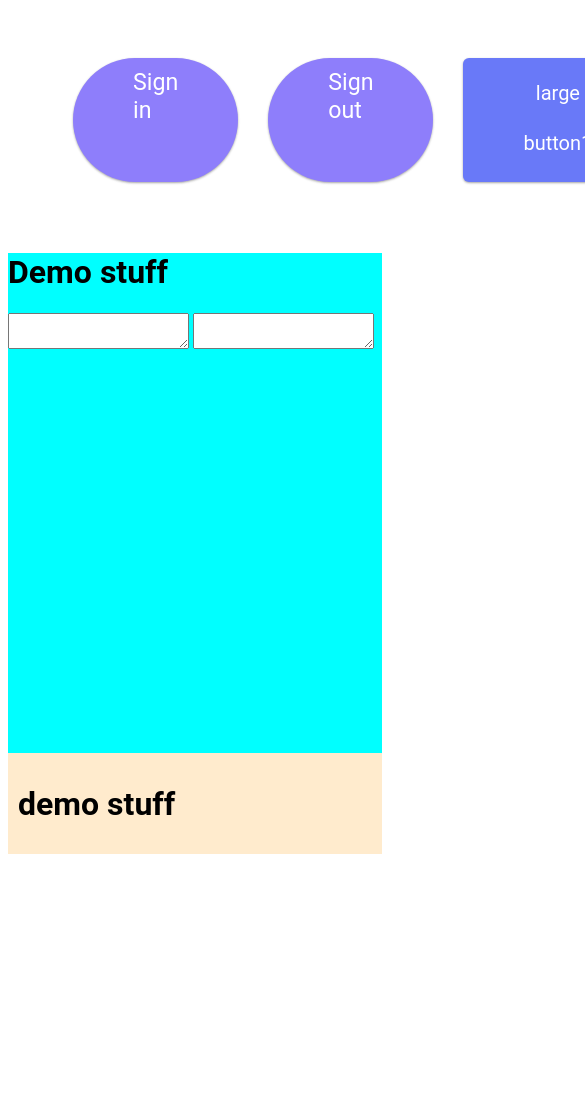
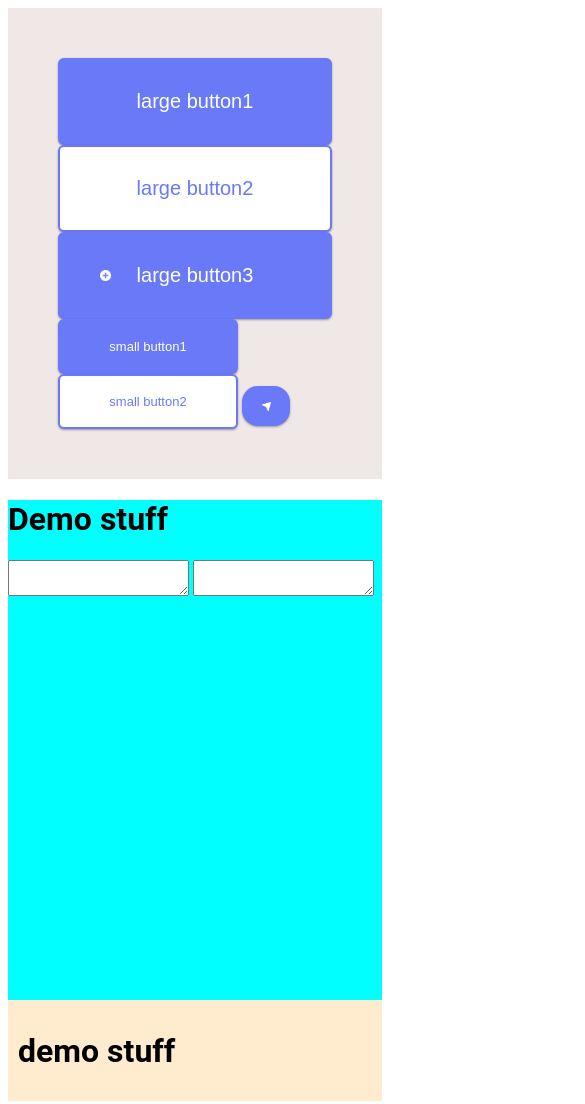
Before and after one commit to ntecrc/demo-stuff, a plain HTML site: page index.html in a window 390 px wide. Shown: the top 1104 px of the page, 585 px wide, since content can reach past the window. Before the commit the page ends 862 px from the top, so only its background shows below. Drawn offline with Linux system fonts and the light colour scheme.

Commit message:
made the buttons responsive

```diff
--- a/css/style.css
+++ b/css/style.css
@@ -15,9 +15,9 @@ body {
 }
 
 nav {
-  display: flex;
-  background-color: rgb(255, 255, 255);
-  width: auto;
+  display: inline-block;
+  background-color: rgb(240, 231, 231);
+  width: 100%;
   padding: 50px;
   /* overflow: hidden; */
 
@@ -43,22 +43,21 @@ footer {
 .large-button1 {
   background: #6979F8;
   border-radius: 6px;
-  padding: 10px 60px;
+  border: 2px solid #6979F8;
   color: #fff;
   text-decoration: none;
   font-size: 1.25em;
-  margin: 0 15px;
   box-shadow: 0 1px 3px rgba(0, 0, 0, 0.12), 0 1px 2px rgba(0, 0, 0, 0.24);
-  width: 343px;
-  line-height: 50px;
-  text-align: center;
-  vertical-align: center;
+  max-width: 343px;
+  width: 100%;
+  cursor: pointer;
+  padding: 30px 30px;
 
 }
+
 .large-button1:hover {
   background-color: #0099cc;
-
-
+  border: 2px solid #0099cc;
 }
 
 /* ghost button large */
@@ -66,18 +65,18 @@ footer {
   background: rgb(255, 255, 255);
   border: 2px solid #6979F8;
   border-radius: 6px;
-  padding: 10px 60px;
   color: #6979F8;
   text-decoration: none;
   font-size: 1.25em;
   /* font is a little smaller for large-button2*/
-  margin: 0 15px;
+  /* margin: 0 15px; */
   box-shadow: 0 1px 3px rgba(0, 0, 0, 0.12), 0 1px 2px rgba(0, 0, 0, 0.24);
-  width: 343px;
-  line-height: 50px;
-  text-align: center;
-  vertical-align: center;
+  max-width: 345px;
+  width: 100%;
+  padding: 30px 30px;
+
 }
+
 .large-button2:hover {
   background-color: #6979F8;
   color: #fff;
@@ -89,21 +88,20 @@ footer {
 .large-button3 {
   background: #6979F8 url('../images/small-plus-icon.png') no-repeat center left 15.25%/ 4%;
   border-radius: 6px;
-  padding: 10px 60px;
+  border: 2px solid #6979F8;
   color: #fff;
   text-decoration: none;
-  font-size: 1.45em; /* font is a little bigger for large-button3*/
-  margin: 0 15px;
+  font-size: 1.25em;
+  /* font is a little bigger for large-button3*/
   box-shadow: 0 1px 3px rgba(0, 0, 0, 0.12), 0 1px 2px rgba(0, 0, 0, 0.24);
-  width: 343px;
-  line-height: 50px;
-  text-align: center;
-  vertical-align: center;
+  max-width: 345px;
+  width: 100%;
+  padding: 30px 30px;
 }
+
 .large-button3:hover {
   background-color: #0099cc;
-
-
+  border: 2px solid #0099cc;
 }
 
 
@@ -114,23 +112,20 @@ footer {
 .small-button1 {
   background: #6979F8;
   border-radius: 6px;
-  padding: 10px 10px;
+  border: 2px solid #6979F8;
   color: #fff;
   text-decoration: none;
   font-size: 13px;
-  margin: 0 15px;
   box-shadow: 0 1px 3px rgba(0, 0, 0, 0.12), 0 1px 2px rgba(0, 0, 0, 0.24);
-  width: 180px;
-  height: 40px;
-  /* adjusts the positioning on the screen */
-  /* left: calc(50% - 84px/2);
-  top: calc(50% - 18px/2); */
-  line-height: 18px;
-  text-align: center;
-  vertical-align: center;
+  max-width: 180px;
+  width: 100%;
+  padding: 18px;
+
 }
+
 .small-button1:hover {
   background-color: #0099cc;
+  border: 2px solid #0099cc;
 
 
 }
@@ -140,18 +135,15 @@ footer {
   background: #ffffff;
   border: 2px solid #6979F8;
   border-radius: 6px;
-  padding: 10px 10px;
   color: #6979F8;
   text-decoration: none;
   font-size: 13px;
-  margin: 0 15px;
   box-shadow: 0 1px 3px rgba(0, 0, 0, 0.12), 0 1px 2px rgba(0, 0, 0, 0.24);
-  width: 180px;
-  height: 40px;
-  line-height: 18px;
-  text-align: center;
-  vertical-align: center;
+  max-width: 180px;
+  width: 100%;
+  padding: 18px;
 }
+
 .small-button2:hover {
   background-color: #6979F8;
   color: #fff;
@@ -162,19 +154,19 @@ footer {
 .other-button1 {
   background: #6979F8 url('../images/arrow-small.png') no-repeat center 50%/ 20%;
   border-radius: 16px;
-  padding: 0px 30px;
+  border: 2px solid #6979F8;
   color: #fff;
   text-decoration: none;
-  margin: 0 15px;
   box-shadow: 0 1px 3px rgba(0, 0, 0, 0.12), 0 1px 2px rgba(0, 0, 0, 0.24);
-  width: 48px;
-  height: 48px;
-  line-height: 50px;
-  vertical-align: center;
+  max-width: 48px;
+  width: 100%;
+  padding: 18px;
 
 }
+
 .other-button1:hover {
   background-color: #0099cc;
+  border: 2px solid #0099cc;
 
 }
 
@@ -193,17 +185,16 @@ footer {
 
 
 
-/* messing around buttons */
+/* messing around buttons
 .button {
   background: #8E7EFB;
   border-radius: 100px;
-  padding: 10px 60px;
   color: #fff;
   text-decoration: none;
   font-size: 1.45em;
-  margin: 0 15px;
   box-shadow: 0 1px 3px rgba(0, 0, 0, 0.12), 0 1px 2px rgba(0, 0, 0, 0.24);
-}
+
+}*/
 
 .button:hover {
   background-color: #0099cc;
--- a/index.html
+++ b/index.html
@@ -12,25 +12,25 @@
 
 <body>
 
-    <nav>
-        <a href="#" class="button hvr-float">Sign in</a>
-        <a href="#" class="button">Sign out</a>
+     <nav>
+        <!-- <button class="button1 hvr-float">Sign in</button>
+        <button class="button1">Sign out</button> -->
 
         <!-- Large buttons to use -->
-        <a href="#" class="large-button1">large button1</a>
+        <button class="large-button1">large button1</button>
         <!-- large ghost button -->
-        <a href="#" class="large-button2">large button2</a>
+        <button class="large-button2">large button2</button>
         <!-- large button with plus sign -->
-        <a href="#" class="large-button3"><span class="icon"></span>large button3</a>
+        <button class="large-button3"><span class="icon"></span>large button3</button>
 
         <!-- Small buttons to use -->
-        <a href="#" class="small-button1">small button1</a>
-        <a href="#" class="small-button2">small button2</a>
+        <button class="small-button1">small button1</button>
+        <button class="small-button2">small button2</button>
 
         <!-- other buttons -->
 
         <!-- small button with arrow -->
-        <a href="#" class="other-button1"></a>
+        <button class="other-button1"></button>
 
 
 
```
